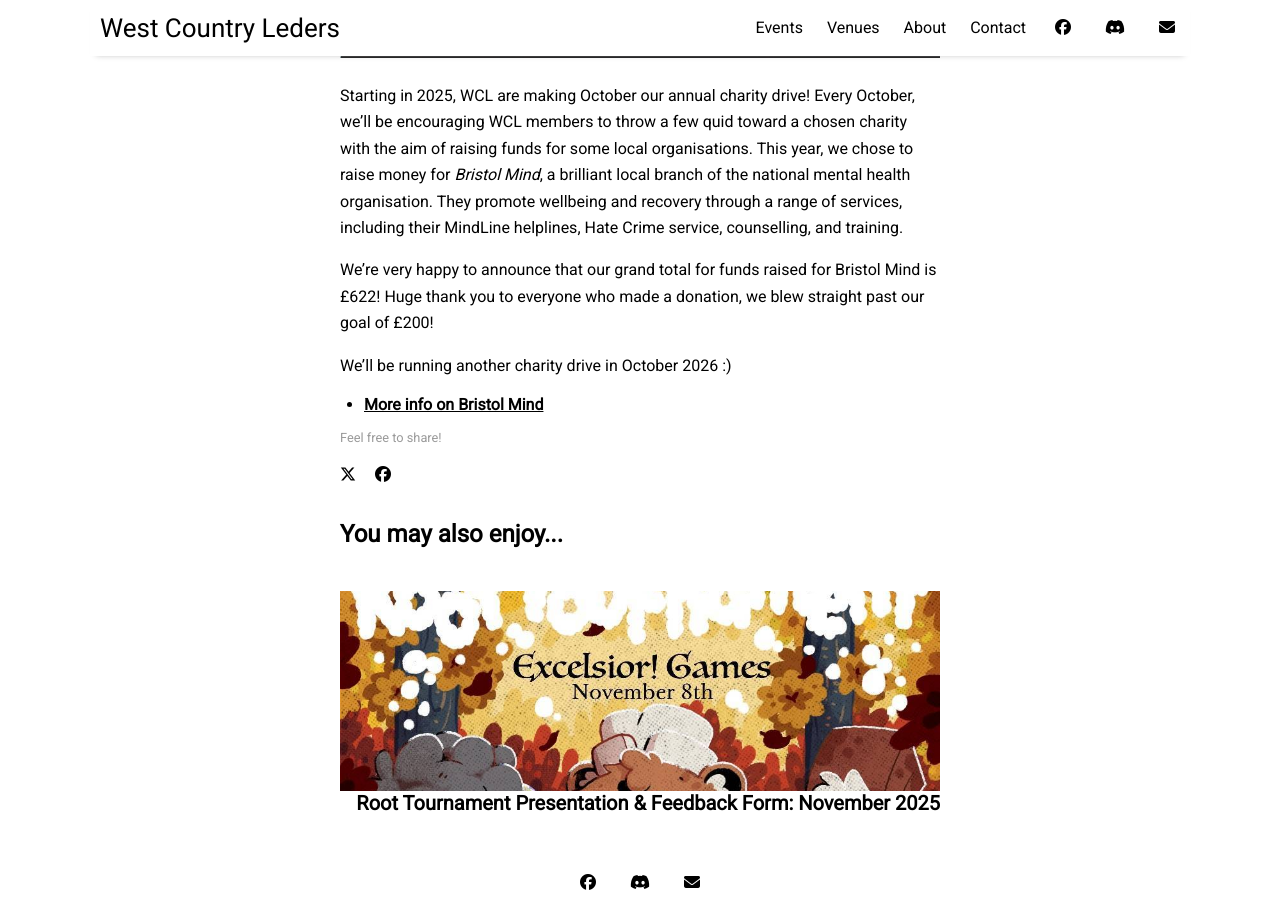
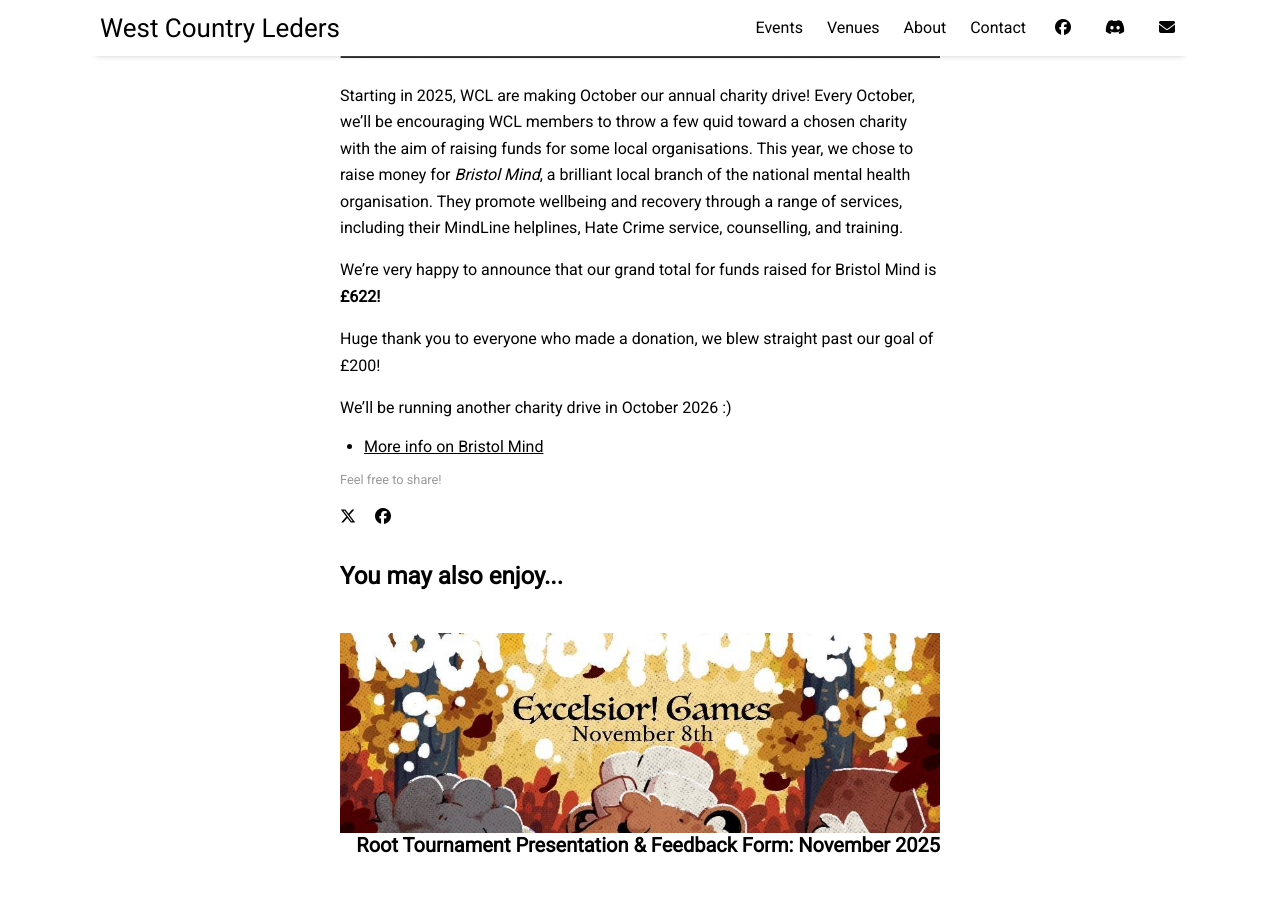
Before and after one commit to ChilledEther/west-country-leders-new, a Jekyll site: the page built from _posts/2025-11-18-October-Charity-Drive-for-Bristol-Mind.md, in a window 1280 px wide and 900 px high, scrolled down 529 px. Built offline with Jekyll 4.4.1, drawn with Linux system fonts in a browser that asks for light colours.

```diff
--- a/_posts/2025-11-18-October-Charity-Drive-for-Bristol-Mind.md
+++ b/_posts/2025-11-18-October-Charity-Drive-for-Bristol-Mind.md
@@ -12,9 +12,10 @@ Starting in 2025, WCL are making October our annual charity drive! Every October
 This year, we chose to raise money for *Bristol Mind*, a brilliant local branch of the national mental health organisation.
 They promote wellbeing and recovery through a range of services, including their MindLine helplines, Hate Crime service, counselling, and training.
 
-We're very happy to announce that our grand total for funds raised for Bristol Mind is £622!
+We're very happy to announce that our grand total for funds raised for Bristol Mind is **£622!**
+
 Huge thank you to everyone who made a donation, we blew straight past our goal of £200!
 
 We'll be running another charity drive in October 2026 :)
 
-- [**More info on Bristol Mind**](https://bristolmind.org.uk/)
+- [More info on Bristol Mind](https://bristolmind.org.uk/)
```
